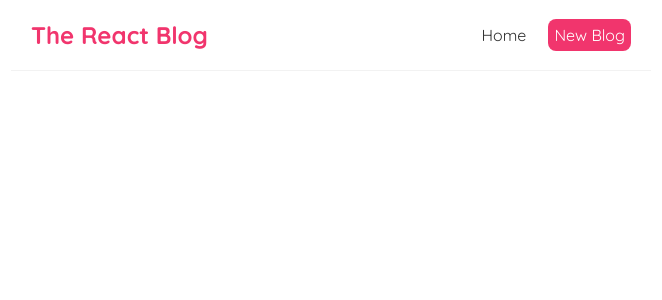
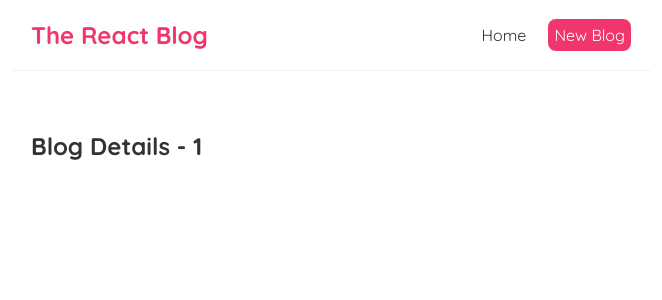
Before and after one commit to sayemalmahdi/react-blog, a React (Create React App) app: page /blogs/1 in a window 1280 px wide. Shown: the top 300 px of the page, without its empty margins (309-971 px from the left). Built offline with nearby package versions, Linux system fonts and the light colour scheme.

Commit message:
Route Parameters

```diff
--- a/src/App.js
+++ b/src/App.js
@@ -2,6 +2,7 @@
 import Home from './components/Home';
 import { BrowserRouter as Router, Route, Switch } from 'react-router-dom';
 import Create from './components/Create';
+import BlogDetails from './components/BlogDetails';
 
 function App() {
 
@@ -17,6 +18,9 @@
             <Route path={"/create"}>
               <Create />
             </Route>
+            <Route path={"/blogs/:id"}>
+              <BlogDetails />
+            </Route>
           </Switch>
         </div>
       </div>
--- /dev/null
+++ b/src/components/BlogDetails.js
@@ -0,0 +1,13 @@
+import React from 'react'
+import { useParams } from 'react-router-dom'
+
+const BlogDetails = () => {
+    const { id } = useParams();
+  return (
+    <div className='blog-details'>
+      <h2>Blog Details - {id}</h2>
+    </div>
+  )
+}
+
+export default BlogDetails
--- a/src/components/BlogList.js
+++ b/src/components/BlogList.js
@@ -1,3 +1,5 @@
+import { Link } from "react-router-dom"
+
 const BlogList = ({blogs, title }) => {
     // const blogs = props.blogs;
     // const title = props.title;
@@ -6,8 +8,10 @@
         <h2>{title}</h2>
       {blogs.map(blog => (
         <div className="blog-preview" key={blog.id} >
-          <h2>{ blog.title }</h2>
-          <p>Written by { blog.author }</p>
+          <Link to={`/blogs/${blog.id}`}>
+            <h2>{ blog.title }</h2>
+            <p>Written by { blog.author }</p>
+          </Link>
         </div>
       ))}
     </div>
--- a/src/index.css
+++ b/src/index.css
@@ -48,3 +48,7 @@
   color: #f1356d;
   margin-bottom: 8px;
 }
+
+.blog-preview a{
+  text-decoration: none;
+}
```
